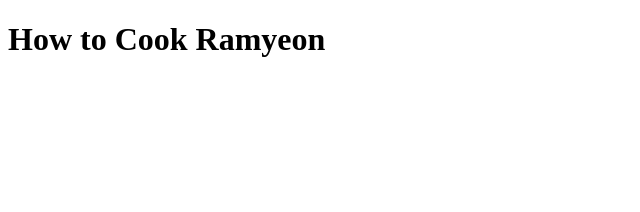
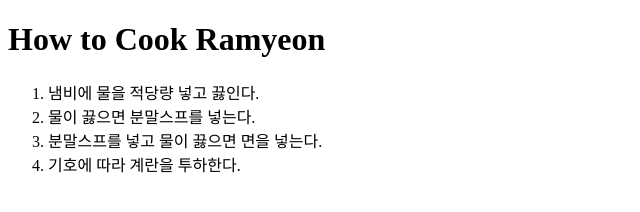
Before and after one commit to nyjchoi/dishes, a plain HTML site: page index.html in a window 1280 px wide. Shown: the whole page, without its empty margins (0-640 px from the left). Drawn offline with Linux system fonts and the light colour scheme.

Commit message:
라면 레시피 추가(분말스프, 면 투하, 계란투하)

```diff
--- a/index.html
+++ b/index.html
@@ -8,5 +8,11 @@
 </head>
 <body>
   <h1>How to Cook Ramyeon</h1>
+  <ol>
+    <li>냄비에 물을 적당량 넣고 끓인다.</li>
+    <li>물이 끓으면 분말스프를 넣는다.</li>
+    <li>분말스프를 넣고 물이 끓으면 면을 넣는다.</li>
+    <li>기호에 따라 계란을 투하한다.</li>
+  </ol>
 </body>
 </html>
```
Also changed, not shown: 1 other file.
